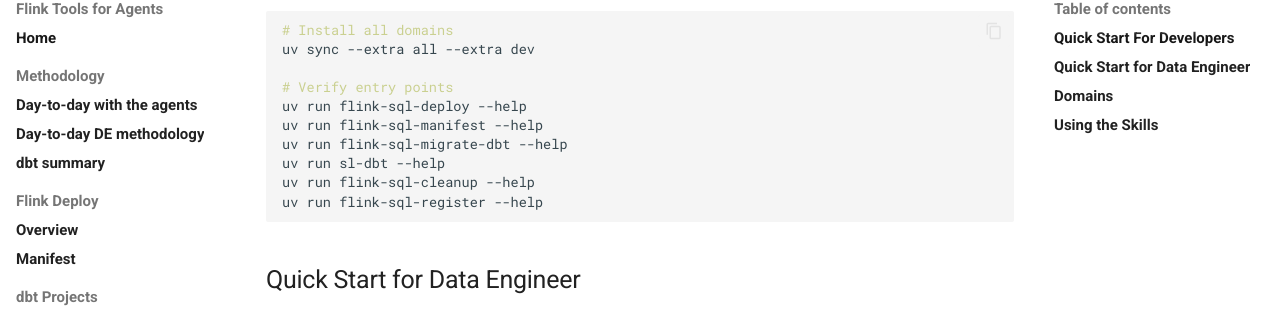
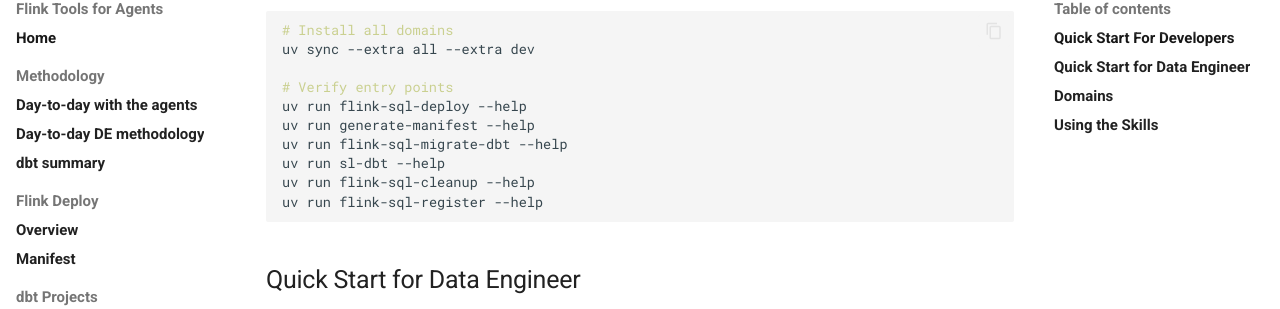
Before and after one commit to jbcodeforce/flink-tools-for-agents, an MkDocs documentation site: the page built from docs/index.md, in a window 1280 px wide and 900 px high, scrolled down 970 px. Shown: the part 144-453 px from the top of the window. Built offline with MkDocs 1.6.1 and Material for MkDocs 9.7.7, drawn with Linux system fonts in a browser that asks for light colours; comment, search, counter and statistics services are not loaded.

Commit message:
fix a reference to gneerate manifest

```diff
--- a/docs/index.md
+++ b/docs/index.md
@@ -24,7 +24,7 @@ uv sync --extra all --extra dev
 
 # Verify entry points
 uv run flink-sql-deploy --help
-uv run flink-sql-manifest --help
+uv run generate-manifest --help
 uv run flink-sql-migrate-dbt --help
 uv run sl-dbt --help
 uv run flink-sql-cleanup --help
```
